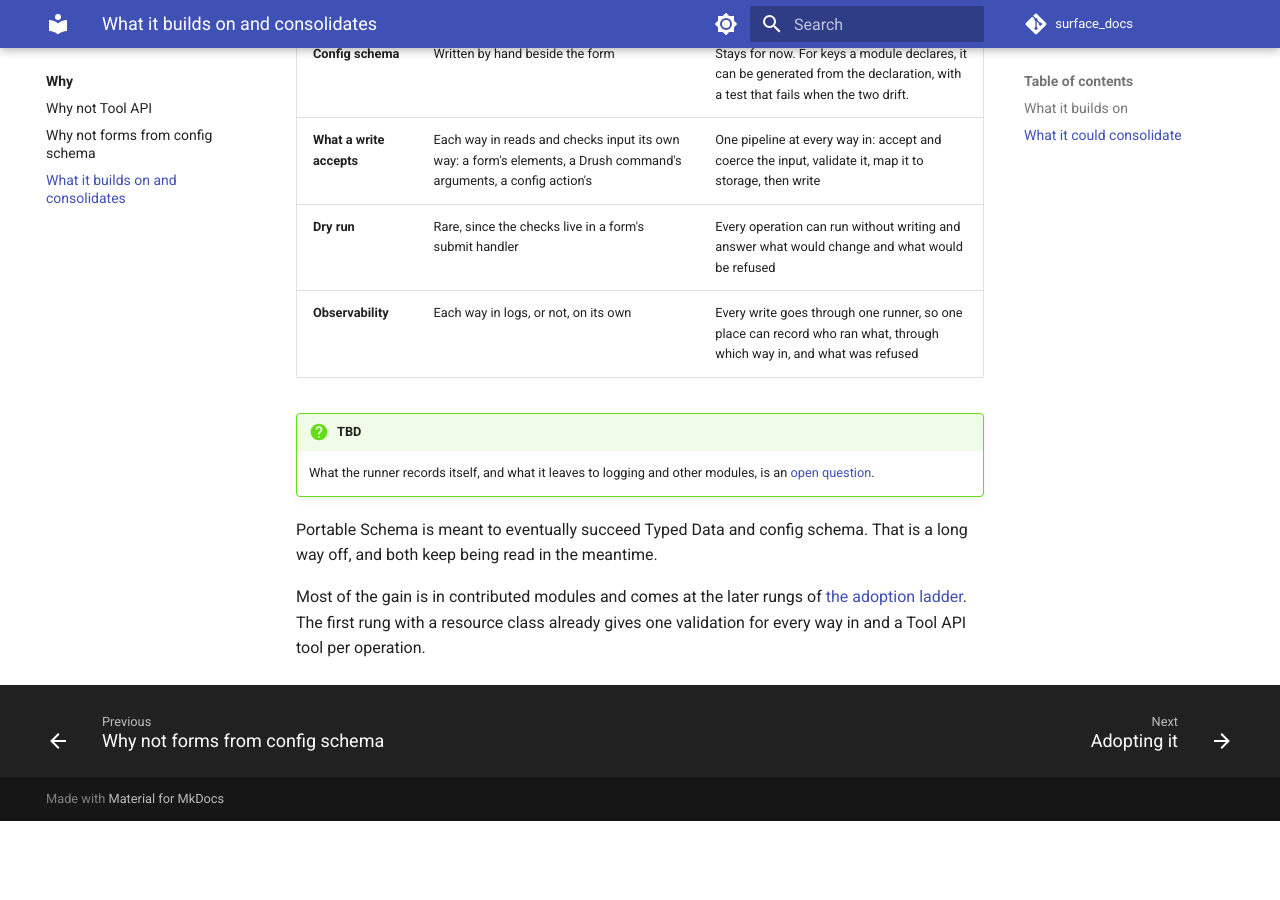
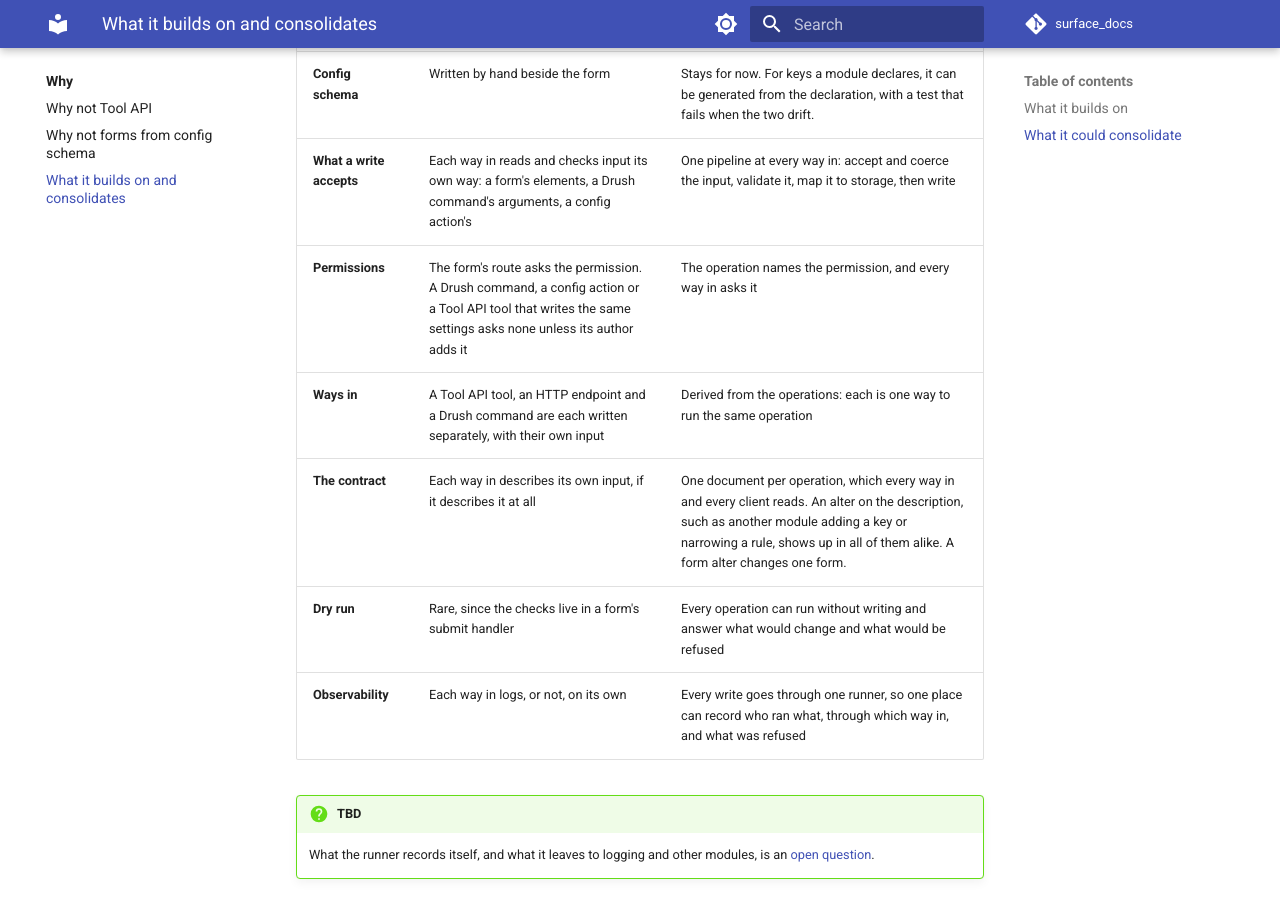
Before and after one commit to mlander/surface_docs, an MkDocs documentation site: the page built from docs/why/builds-on.md, in a window 1280 px wide and 900 px high, scrolled down 1152 px. Built offline with MkDocs 1.6.1 and Material for MkDocs 9.7.7, drawn with Linux system fonts in a browser that asks for light colours; comment, search, counter and statistics services are not loaded; before the commit the page ends 1973 px from its top, so only the background shows below that.

Commit message:
What it could consolidate: permissions, ways in and the one contract

```diff
--- a/docs/why/builds-on.md
+++ b/docs/why/builds-on.md
@@ -24,6 +24,9 @@ What is written several times today, or not at all, could come from one descript
 | **Forms** | Each form writes its own `buildForm()`, `validateForm()` and `submitForm()`, and follows Form API's good practice or not | Generated from the description, built the same way every time. A hand-written form still works. |
 | **Config schema** | Written by hand beside the form | Stays for now. For keys a module declares, it can be generated from the declaration, with a test that fails when the two drift. |
 | **What a write accepts** | Each way in reads and checks input its own way: a form's elements, a Drush command's arguments, a config action's | One pipeline at every way in: accept and coerce the input, validate it, map it to storage, then write |
+| **Permissions** | The form's route asks the permission. A Drush command, a config action or a Tool API tool that writes the same settings asks none unless its author adds it | The operation names the permission, and every way in asks it |
+| **Ways in** | A Tool API tool, an HTTP endpoint and a Drush command are each written separately, with their own input | Derived from the operations: each is one way to run the same operation |
+| **The contract** | Each way in describes its own input, if it describes it at all | One document per operation, which every way in and every client reads. An alter on the description, such as another module adding a key or narrowing a rule, shows up in all of them alike. A form alter changes one form. |
 | **Dry run** | Rare, since the checks live in a form's submit handler | Every operation can run without writing and answer what would change and what would be refused |
 | **Observability** | Each way in logs, or not, on its own | Every write goes through one runner, so one place can record who ran what, through which way in, and what was refused |
 
```
